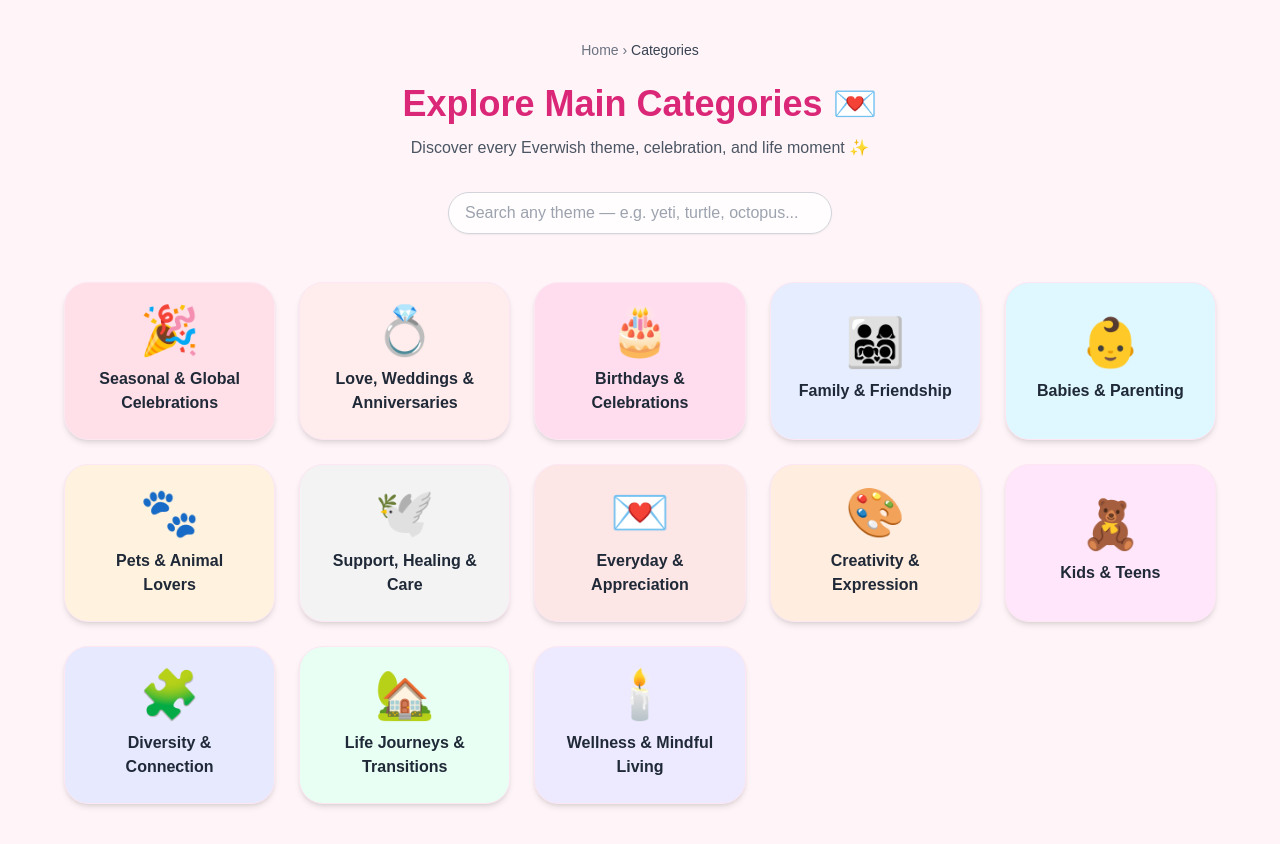
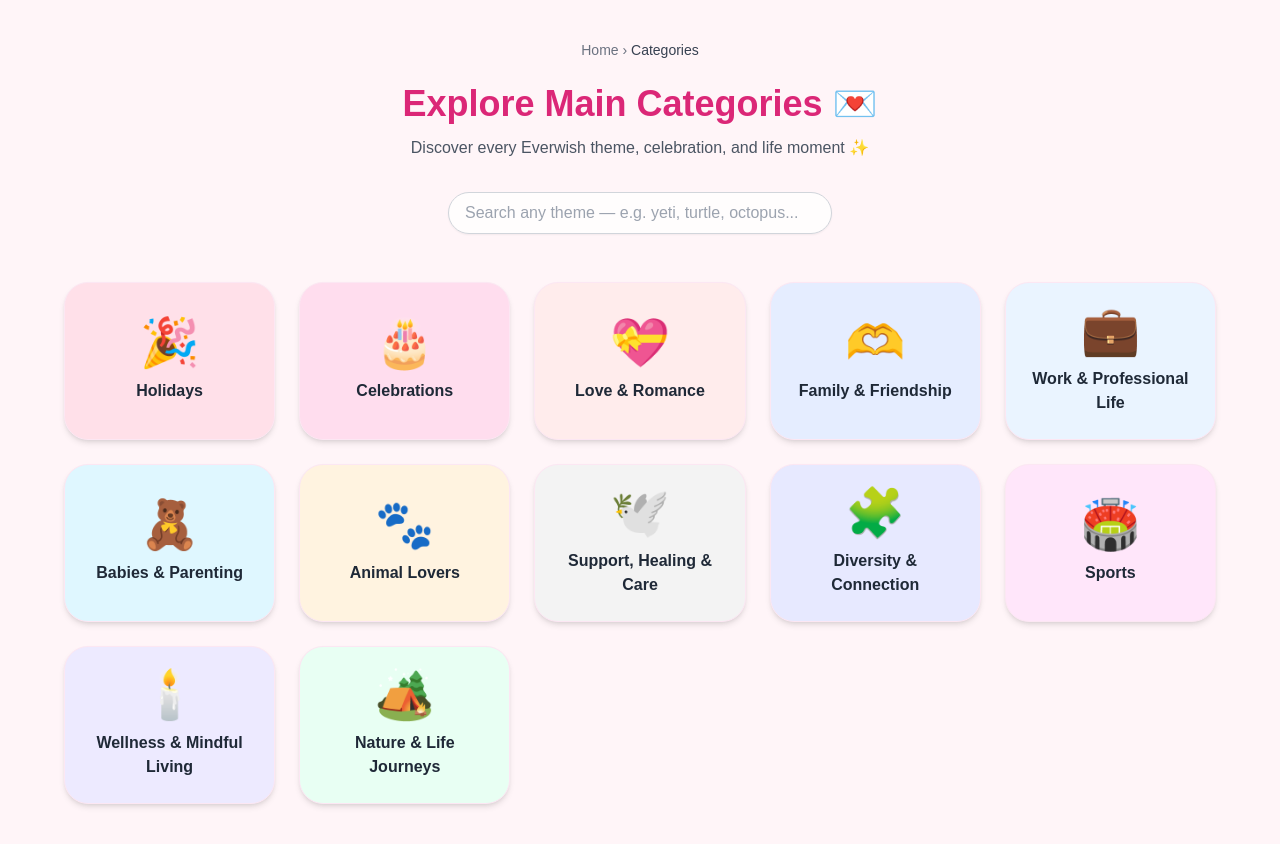
Before and after one commit to everwishhq-commits/EverWish, a Next.js app: page /categories in a window 1280 px wide. Built offline with nearby package versions, Linux system fonts and the light colour scheme.

Commit message:
Update page.js

```diff
--- a/app/categories/page.js
+++ b/app/categories/page.js
@@ -4,20 +4,18 @@ import { useRouter } from "next/navigation";
 import { motion } from "framer-motion";
 
 // 🌸 Lista base de categorías (para colores y emojis)
-const allCategories = [
-  { name: "Seasonal & Global Celebrations", emoji: "🎉", slug: "seasonal-global-celebrations", color: "#FFE0E9" },
-  { name: "Love, Weddings & Anniversaries", emoji: "💍", slug: "love-weddings-anniversaries", color: "#FFECEC" },
-  { name: "Birthdays & Celebrations", emoji: "🎂", slug: "birthdays-celebrations", color: "#FFDDEE" },
-  { name: "Family & Friendship", emoji: "👨‍👩‍👧‍👦", slug: "family-friendship", color: "#E5EDFF" },
-  { name: "Babies & Parenting", emoji: "👶", slug: "babies-parenting", color: "#DFF7FF" },
-  { name: "Pets & Animal Lovers", emoji: "🐾", slug: "pets-animal-lovers", color: "#FFF3E0" },
+const allCategories = [{ name: "Holidays", emoji: "🎉", slug: "seasonal-global-celebrations", color: "#FFE0E9" },
+  { name: "Celebrations", emoji: "🎂", slug: "birthdays-celebrations", color: "#FFDDEE" },
+  { name: "Love & Romance", emoji: "💝", slug: "love-weddings-anniversaries", color: "#FFECEC" },
+  { name: "Family & Friendship", emoji: "🫶", slug: "family-friendship", color: "#E5EDFF" },
+  { name: "Work & Professional Life", emoji: "💼", slug: "work", color: "#EAF4FF" },
+  { name: "Babies & Parenting", emoji: "🧸", slug: "babies-parenting", color: "#DFF7FF" },
+  { name: "Animal Lovers", emoji: "🐾", slug: "pets-animal-lovers", color: "#FFF3E0" },
   { name: "Support, Healing & Care", emoji: "🕊️", slug: "support-healing-care", color: "#F3F3F3" },
-  { name: "Everyday & Appreciation", emoji: "💌", slug: "everyday-appreciation", color: "#FDE6E6" },
-  { name: "Creativity & Expression", emoji: "🎨", slug: "creativity-expression", color: "#FFEDDF" },
-  { name: "Kids & Teens", emoji: "🧸", slug: "kids-teens", color: "#FFE6FA" },
   { name: "Diversity & Connection", emoji: "🧩", slug: "diversity-connection", color: "#E7E9FF" },
-  { name: "Life Journeys & Transitions", emoji: "🏡", slug: "life-journeys-transitions", color: "#E8FFF3" },
+  { name: "Sports", emoji: "🏟️", slug: "sports", color: "#FFE6FA" },
   { name: "Wellness & Mindful Living", emoji: "🕯️", slug: "wellness-mindful-living", color: "#EDEAFF" },
+  { name: "Nature & Life Journeys", emoji: "🏕️", slug: "life-journeys-transitions", color: "#E8FFF3" },
 ];
 
 export default function CategoriesGridPage() {
```
